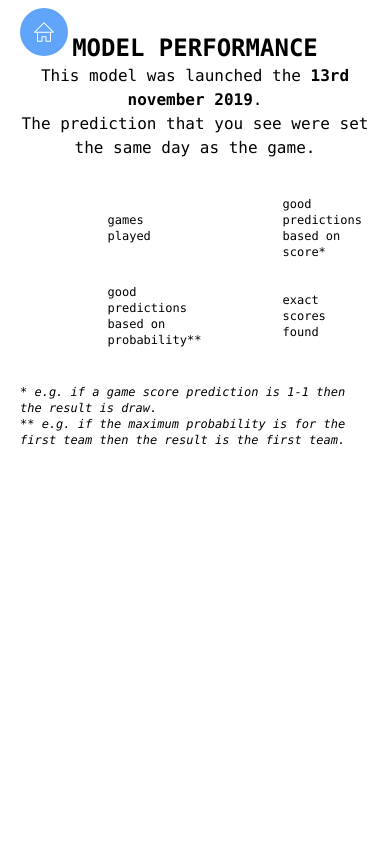
After one commit to Nathanlauga/football-python-flask-app, a Flask app: template app/templates/results.html in a window 390 px wide. The commit adds this page. Run offline with Flask 2, Linux system fonts and the light colour scheme; the template is opened without the code that fills it, so the values that code supplies are empty; parts of the project's set-up code (start-up, migrations or seed data) failed here and were passed over.

Commit message:
Add: results view and responsive design

```diff
--- a/app/__init__.py
+++ b/app/__init__.py
@@ -8,3 +8,9 @@
 
 # Load the views
 from app import views
+
+# TODO : page config pour refresh matchs joués
+# TODO : documentation du code
+# TODO : inclure scrapping en code du module
+# TODO : refractor
+# TODO : page result avec recherche
--- a/app/data/__init__.py
+++ b/app/data/__init__.py
@@ -1,5 +1,7 @@
 from .data import load_countries
 from .data import load_results
+from .data import load_predictions
 
 countries = load_countries(path='app/data/')
-results = load_results(path='app/data/')
+game_results = load_results(path='app/data/')
+predictions = load_predictions(path='app/data/')
--- a/app/data/results.csv
+++ b/app/data/results.csv
@@ -1,4 +1,4 @@
-home_team,home_team_score,away_team_score,away_team,date
+team_1,team_1_score,team_2_score,team_2,date
 Bulgaria,1,0,Czech Republic,17-11-2019
 Kosovo,0,4,England,17-11-2019
 Serbia,2,2,Ukraine,17-11-2019
--- a/app/data/results_pred.csv
+++ b/app/data/results_pred.csv
@@ -1,33 +1,33 @@
-home_team,home_team_score,away_team_score,away_team,date
-Bulgaria,1,1,Czech Republic,17-11-2019
-Kosovo,0,3,England,17-11-2019
-Serbia,1,1,Ukraine,17-11-2019
-Luxembourg,0,3,Portugal,17-11-2019
-Andorra,0,3,Turkey,17-11-2019
-Moldova,0,1,Iceland,17-11-2019
-Albania,0,1,France,17-11-2019
-Germany,3,0,Belarus,16-11-2019
-Northern Ireland,0,1,Netherlands,16-11-2019
-Azerbaijan,0,1,Wales,16-11-2019
-Croatia,1,0,Slovakia,16-11-2019
-Slovenia,1,0,Latvia,16-11-2019
-Austria,1,0,Macedonia,16-11-2019
-Israel,1,2,Poland,16-11-2019
-Cyprus,0,2,Scotland,16-11-2019
-Russia,1,1,Belgium,16-11-2019
-San Marino,0,2,Kazakhstan,16-11-2019
-Denmark,6,0,Gibraltar,15-11-2019
-Switzerland,1,0,Georgia,15-11-2019
-Norway,2,0,Faroe Islands,15-11-2019
-Romania,0,1,Sweden,15-11-2019
-Spain,4,0,Malta,15-11-2019
-Armenia,0,1,Greece,15-11-2019
-Finland,2,0,Liechtenstein,15-11-2019
-Bosnia-Herzegovina,0,1,Italy,15-11-2019
-England,1,0,Montenegro,14-11-2019
-Czech Republic,2,0,Kosovo,14-11-2019
-Portugal,2,0,Lithuania,14-11-2019
-Serbia,3,0,Luxembourg,14-11-2019
-Turkey,1,1,Iceland,14-11-2019
-Albania,1,0,Andorra,14-11-2019
-France,2,0,Moldova,14-11-2019
+team_1,team_1_score,team_2_score,team_2,date,team_1_proba,draw_proba,team_2_proba
+Bulgaria,1,1,Czech Republic,17-11-2019,24.46,24.35,51.19
+Kosovo,0,3,England,17-11-2019,0.86,5.5,93.64
+Serbia,1,1,Ukraine,17-11-2019,35.44,28.8,35.76
+Luxembourg,0,3,Portugal,17-11-2019,1.26,5.09,93.65
+Andorra,0,3,Turkey,17-11-2019,1.04,6.23,92.74
+Moldova,0,1,Iceland,17-11-2019,11.14,20.15,68.71
+Albania,0,1,France,17-11-2019,8.26,19.96,71.78
+Germany,3,0,Belarus,16-11-2019,87.58,8.88,3.55
+Northern Ireland,0,1,Netherlands,16-11-2019,14.65,23.62,61.73
+Azerbaijan,0,1,Wales,16-11-2019,11.24,22.35,66.41
+Croatia,1,0,Slovakia,16-11-2019,51.35,27.58,21.07
+Slovenia,1,0,Latvia,16-11-2019,56.25,25.8,17.94
+Austria,1,0,Macedonia,16-11-2019,59.66,22.12,18.22
+Israel,1,2,Poland,16-11-2019,17.08,20.0,62.92
+Cyprus,0,2,Scotland,16-11-2019,9.54,16.9,73.56
+Russia,1,1,Belgium,16-11-2019,36.2,27.25,36.55
+San Marino,0,2,Kazakhstan,16-11-2019,2.33,11.19,86.48
+Denmark,6,0,Gibraltar,15-11-2019,99.72,0.24,0.03
+Switzerland,1,0,Georgia,15-11-2019,61.59,23.48,14.93
+Norway,2,0,Faroe Islands,15-11-2019,78.04,15.78,6.17
+Romania,0,1,Sweden,15-11-2019,26.74,27.4,45.87
+Spain,4,0,Malta,15-11-2019,97.12,2.47,0.41
+Armenia,0,1,Greece,15-11-2019,21.36,26.17,52.47
+Finland,2,0,Liechtenstein,15-11-2019,82.17,13.8,4.03
+Bosnia-Herzegovina,0,1,Italy,15-11-2019,15.98,22.28,61.74
+England,1,0,Montenegro,14-11-2019,67.97,20.48,11.54
+Czech Republic,2,0,Kosovo,14-11-2019,86.22,11.01,2.77
+Portugal,2,0,Lithuania,14-11-2019,84.72,11.51,3.77
+Serbia,3,0,Luxembourg,14-11-2019,88.23,8.64,3.13
+Turkey,1,1,Iceland,14-11-2019,42.28,26.06,31.66
+Albania,1,0,Andorra,14-11-2019,79.08,17.4,3.52
+France,2,0,Moldova,14-11-2019,87.25,9.97,2.78
--- a/app/model/__init__.py
+++ b/app/model/__init__.py
@@ -1,5 +1,6 @@
 from .model import FootballModel
 from .model import Game
+from .model import ModelPerformance
 from .model import Team
 from app import app
 
--- /dev/null
+++ b/app/templates/common/h1.html
@@ -0,0 +1,5 @@
+{% macro h1(text) -%}
+<h1 class="uppercase text-center font-bold mt-3 text-2xl md:text-5xl">
+  {{ text }}
+</h1>
+{%- endmacro %}
--- a/app/templates/game.html
+++ b/app/templates/game.html
@@ -1,3 +1,5 @@
+{% from 'common/h1.html' import h1 %}
+
 <html>
   <head>
     <link
@@ -12,9 +14,7 @@
       {%if game is defined %}
 
       <div class="w-full py-2 mb-5" style="min-height:20%">
-        <h1 class="uppercase font-bold text-3xl md:text-3xl">
-          Game details
-        </h1>
+          {{ h1(text='Game details')}}
         {% include 'game/description.html' %}
       </div>
 
--- /dev/null
+++ b/app/templates/results.html
@@ -0,0 +1,25 @@
+{% from 'common/h1.html' import h1 %}
+
+<html>
+  <head>
+    <link
+      href="https://unpkg.com/tailwindcss@^1.0/dist/tailwind.min.css"
+      rel="stylesheet"
+    />
+  </head>
+  <body class="font-mono">
+    {% include 'game/home_button.html' %}
+    <div class="container mx-auto m-auto p-5 text-center bg-white h-full">
+      {{ h1(text='Model performance')}}
+
+      <div class="h-auto">
+        This model was launched the
+        <span class="font-bold">13rd november 2019</span>. <br />
+        The prediction that you see were set the same day as the game.
+      </div>
+      {% include 'results/metrics.html' %}
+
+      {% include 'results/games.html' %}
+    </div>
+  </body>
+</html>
--- /dev/null
+++ b/app/templates/results/games.html
@@ -0,0 +1,41 @@
+{% from 'results/games/team.html' import team with context %}
+{% from 'results/games/score.html' import score %}
+{% from 'results/games/proba.html' import proba %}
+
+{% for date in dates %}
+<div class="text-xl md:text-3xl border-2 border-gray-600">{{date}}</div>
+
+{% for index, game in stats.games[stats.games.date == date].iterrows() %}
+<div class="block my-4 border-b-2 border-gray-300">
+  <div class="md:flex w-full content-center text-center my-3">
+    <div class="flex md:w-4/5">
+      <div class="w-1/6 md:w-1/4">
+        {{ team(team=game.team_1) }}
+      </div>
+      <div class="w-2/3 md:w-1/2 md:flex m-auto">
+        <div class="w-full md:w-1/2 md:text-left">
+          {{ score(name='Real score', score_1=game.team_1_score ,
+          score_2=game.team_2_score) }}
+        </div>
+        <div class="w-full md:w-1/2 md:text-right">
+          {{ score(name='Prediction', score_1=game.team_1_score_pred ,
+          score_2=game.team_2_score_pred) }}
+        </div>
+      </div>
+      <div class="w-1/6 md:w-1/4">
+        {{ team(team=game.team_2) }}
+      </div>
+    </div>
+    <div class="w-full md:w-1/5 text-left text-xs sm:text-base mt-5 md:m-auto">
+      <div class="italic inline-block">Probability :</div>
+      <div class="md:block md:flex inline-block">
+        <div class="w-full md:text-sm">
+            {{ proba(proba=game.team_1_proba, name=game.team_1) }}
+            {{ proba(proba=game.draw_proba, name='draw') }}
+            {{ proba(proba=game.team_2_proba, name=game.team_2) }}
+        </div>
+      </div>
+    </div>
+  </div>
+</div>
+{% endfor %} {% endfor %}
--- /dev/null
+++ b/app/templates/results/games/proba.html
@@ -0,0 +1,6 @@
+{% macro proba(proba, name) -%}
+<div class="inline-block md:block">
+  {{ proba }}%
+  <span class="font-bold">{{ name }}</span>
+</div>
+{%- endmacro %}
--- /dev/null
+++ b/app/templates/results/games/score.html
@@ -0,0 +1,10 @@
+{% macro score(name, score_1, score_2) -%}
+<div class="italic">{{ name }}</div>
+<div class="block">
+  <div class="w-full md:text-2xl">
+    <span>[{{ score_1 }}]</span>
+    <span> - </span>
+    <span>[{{ score_2 }}]</span>
+  </div>
+</div>
+{%- endmacro %}
--- /dev/null
+++ b/app/templates/results/games/team.html
@@ -0,0 +1,6 @@
+{% macro team(team) -%}
+<div class="block text-center w-full flex">
+  <img src="/static/img/{{ teams[team] }}" class="h-24 w-full" />
+</div>
+<span class="text-xs md:text-lg">{{team}}</span>
+{%- endmacro %}
--- /dev/null
+++ b/app/templates/results/metrics.html
@@ -0,0 +1,21 @@
+{% from 'results/metrics/kpi.html' import kpi %}
+
+<div class="sm:flex my-6">
+  <div class="flex sm:flex-none sm:w-1/2">
+    {{ kpi(metric=stats.nb_games, desc='games played')}}
+    {{ kpi(metric=stats.nb_good_pred_on_score, desc='good predictions based on score*')}}
+  </div>
+  <div class="flex sm:flex-none sm:w-1/2">
+    {{ kpi(metric=stats.nb_good_pred_on_proba, desc='good predictions based on probability**')}}
+    {{ kpi(metric=stats.nb_same_score, desc='exact scores found')}}
+  </div>
+</div>
+<div class="w-full mb-4 text-left  text-xs sm:text-md">
+  <div class="italic">
+    * e.g. if a game score prediction is 1-1 then the result is draw.
+  </div>
+  <div class="italic">
+    ** e.g. if the maximum probability is for the first team then the result is
+    the first team.
+  </div>
+</div>
--- /dev/null
+++ b/app/templates/results/metrics/kpi.html
@@ -0,0 +1,10 @@
+{% macro kpi(metric, desc) -%}
+<div class="flex sm:block text-center w-1/2 p-3 text-4xl sm:text-5xl">
+  <div class="w-1/2 sm:w-auto">{{metric}}</div>
+  <div
+    class="w-1/2 sm:w-auto text-left sm:text-center m-auto sm:m-0 content-center text-xs lg:text-base"
+  >
+    <span>{{desc}}</span>
+  </div>
+</div>
+{%- endmacro %}
--- a/scrap_football_games.py
+++ b/scrap_football_games.py
@@ -97,5 +97,5 @@ while date != min_date:
     i += 1
     date = get_date(i)
 
-data = pd.DataFrame(df, columns=['home_team','home_team_score','away_team_score','away_team','date'])
+data = pd.DataFrame(df, columns=['team_1','team_1_score','team_2_score','team_2','date'])
 data.to_csv('app/data/results.csv',index=False)
```
Also changed, not shown: app/data/data.py (+18 -0 lines), app/model/model.py (+41 -7 lines), app/templates/index.html (+21 -1 lines), app/views.py (+16 -9 lines), app/templates/common/head.html (added).
